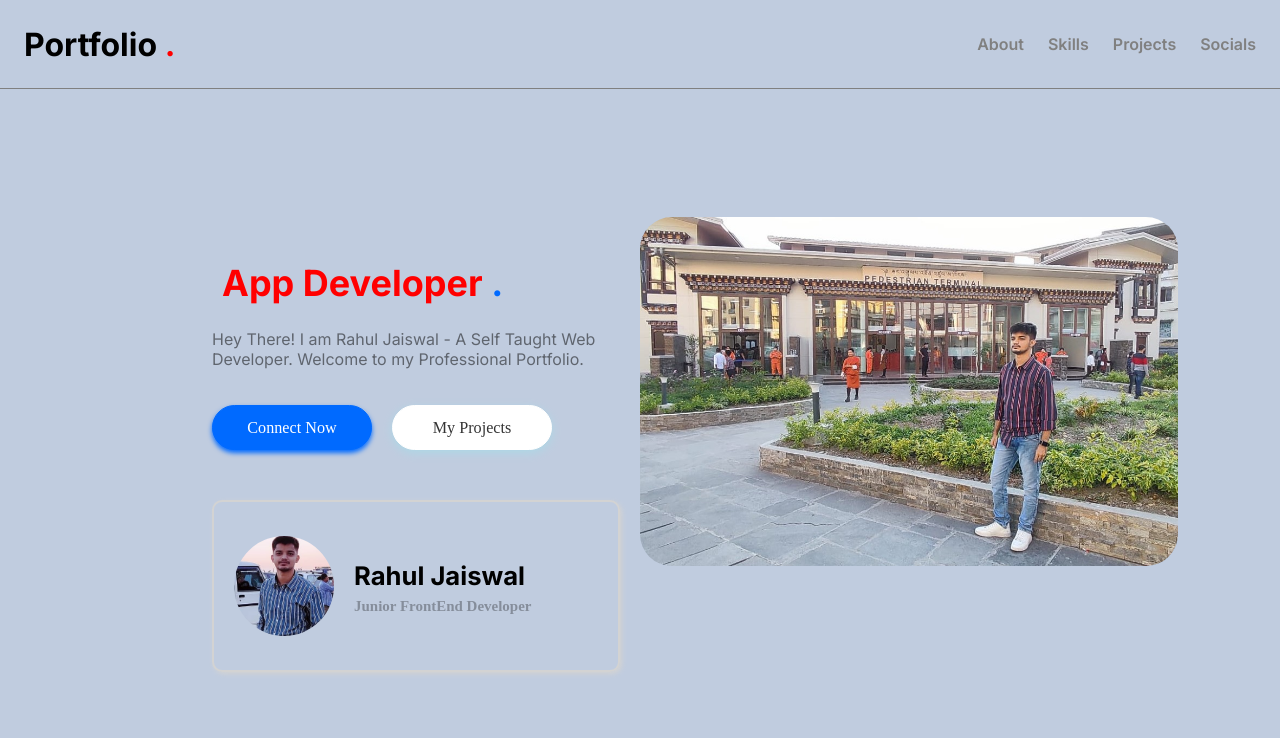
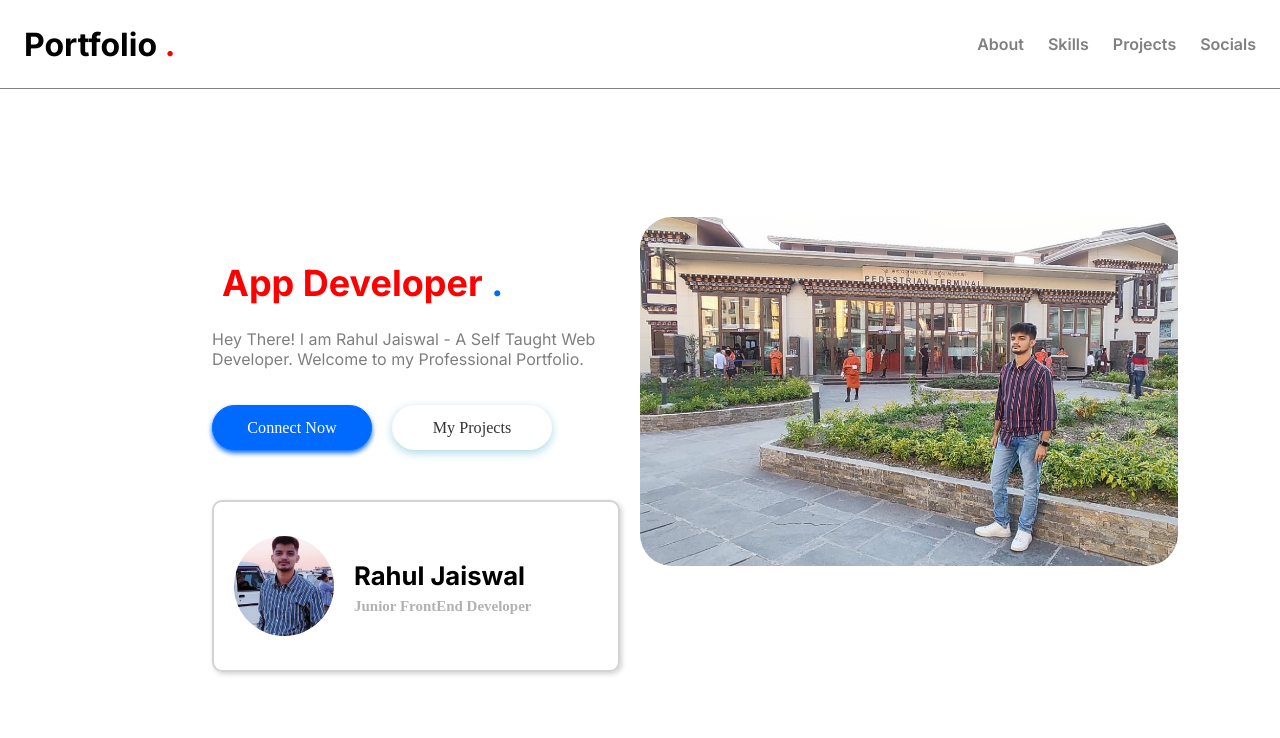
Before and after one commit to raul1258/Myportfolio, a React (Create React App) app: page / in a window 1280 px wide. Shown: the top 738 px of the page. Built offline with nearby package versions, Linux system fonts and the light colour scheme.

Commit message:
color update

```diff
--- a/src/index.css
+++ b/src/index.css
@@ -6,7 +6,7 @@
 
 body {
   margin: 0;
-  background-color: #c0ccdf;
+  background-color: #ffffff;
   /* color: #fff; */
   font-family: "Inter", sans-serif;
   -webkit-font-smoothing: antialiased;
```
